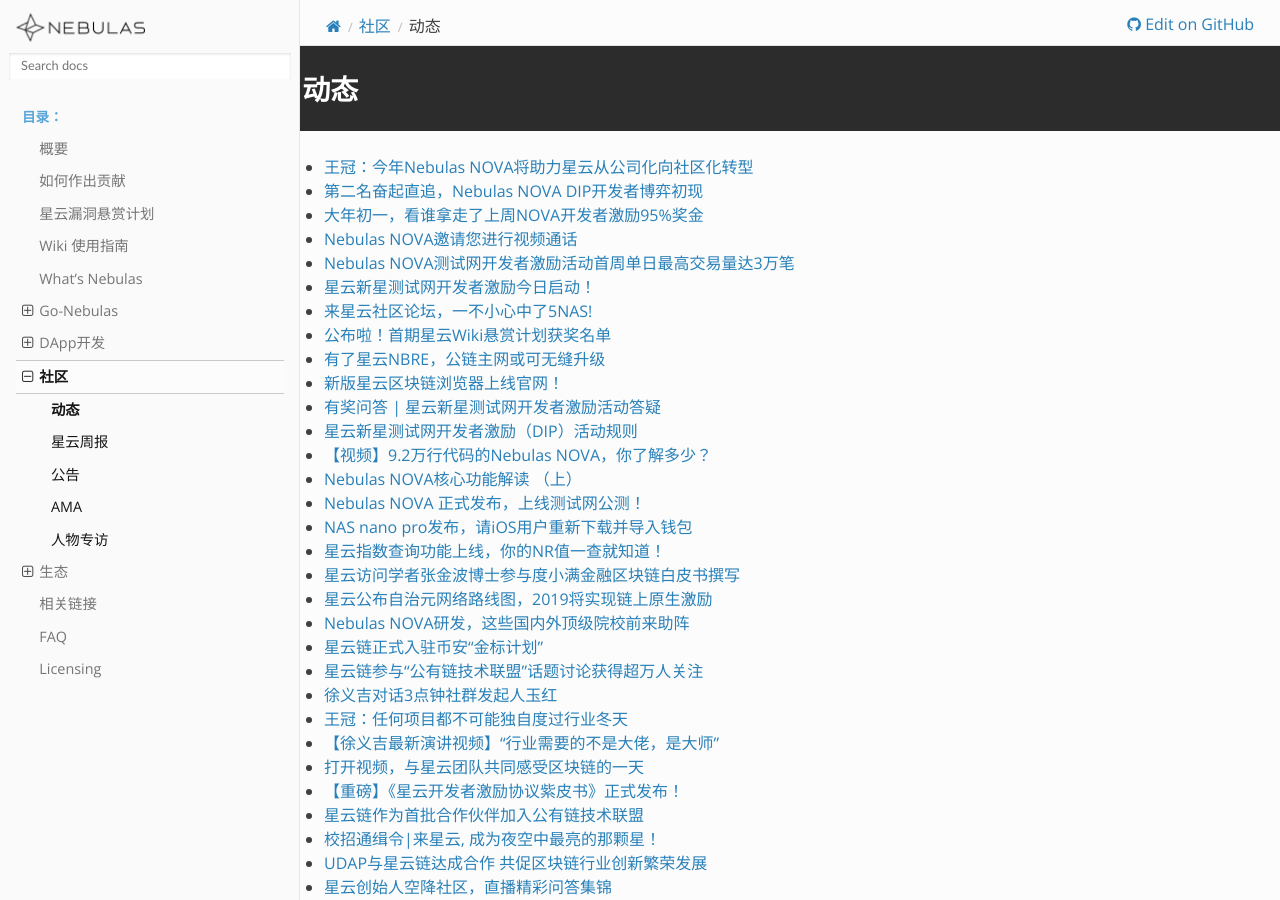
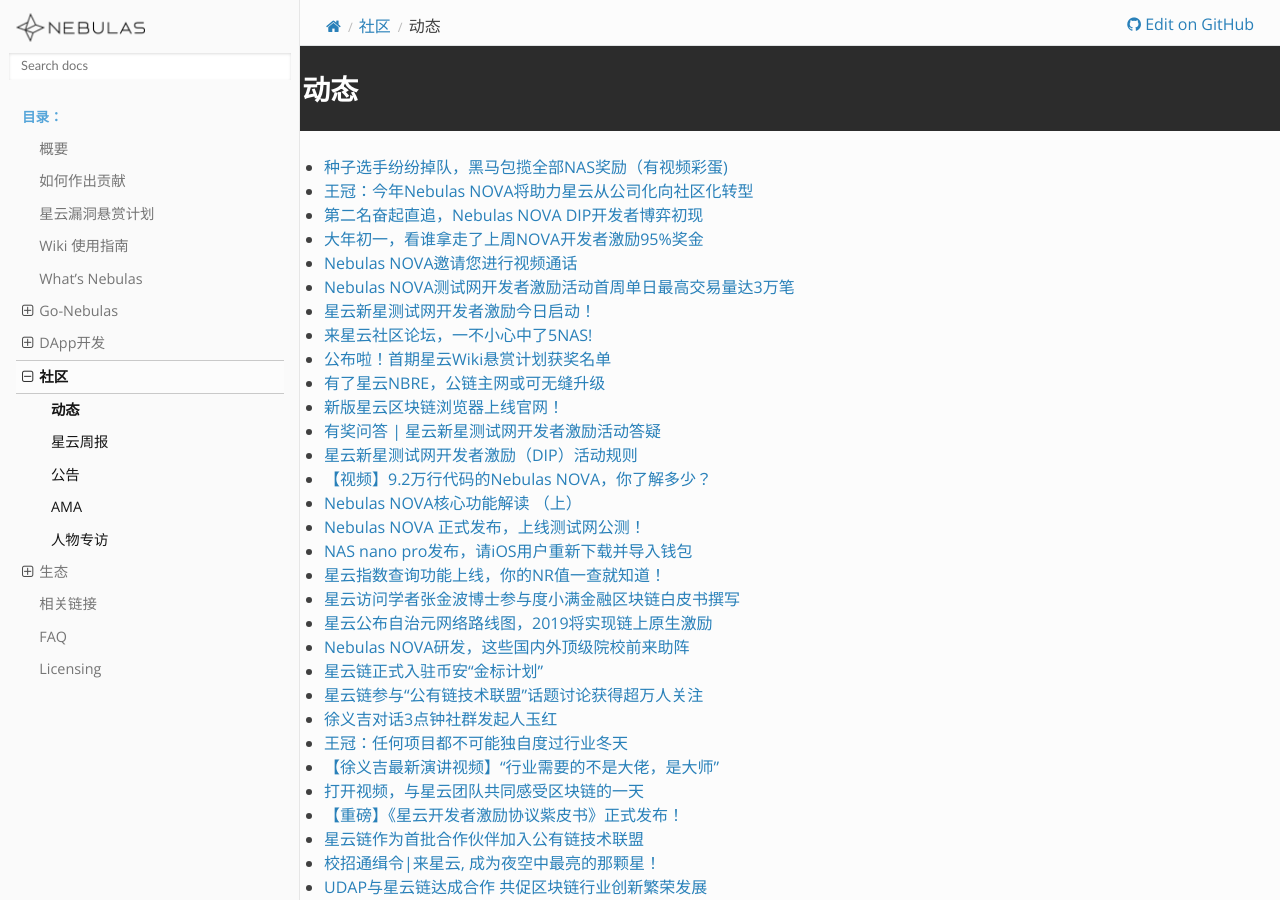
Before and after one commit to nebulasio/nebdocs, a Sphinx documentation site: the page built from docs/community/events.md, in a window 1280 px wide and 900 px high. Built offline with Sphinx 7.4.7 and the Read the Docs theme 2.0.0, drawn with Linux system fonts in a browser that asks for light colours; pages that are not in the unit, such as notebooks, are missing from menus.

Commit message:
更新动态
dip第三期活动结果。

```diff
--- a/docs/community/events.md
+++ b/docs/community/events.md
@@ -1,4 +1,6 @@
 # 动态
+
+- [种子选手纷纷掉队，黑马包揽全部NAS奖励（有视频彩蛋)](https://blog.nebulas.io/2019/02/19/the-seed-players-have-fallen-behind-and-the-dark-horses-have-all-the-nas-rewards-there-are-video-eggs/)
 - [王冠：今年Nebulas NOVA将助力星云从公司化向社区化转型](https://blog.nebulas.io/2019/02/15/nebulas-nova-will-play-a-key-role-in-transforming-nebulas-from-a-corporate-model-to-a-community-model/)
 - [第二名奋起直追，Nebulas NOVA DIP开发者博弈初现](https://blog.nebulas.io/2019/02/12/the-second-place-to-catch-up-the-nebulas-nova-dip-developer-game-is-beginning-to-appear/)
 - [大年初一，看谁拿走了上周NOVA开发者激励95%奖金](https://blog.nebulas.io/2019/02/06/on-new-years-day-see-who-took-the-95-bonus-from-nebulas-nova-testnet-developers-last-week/)
```
